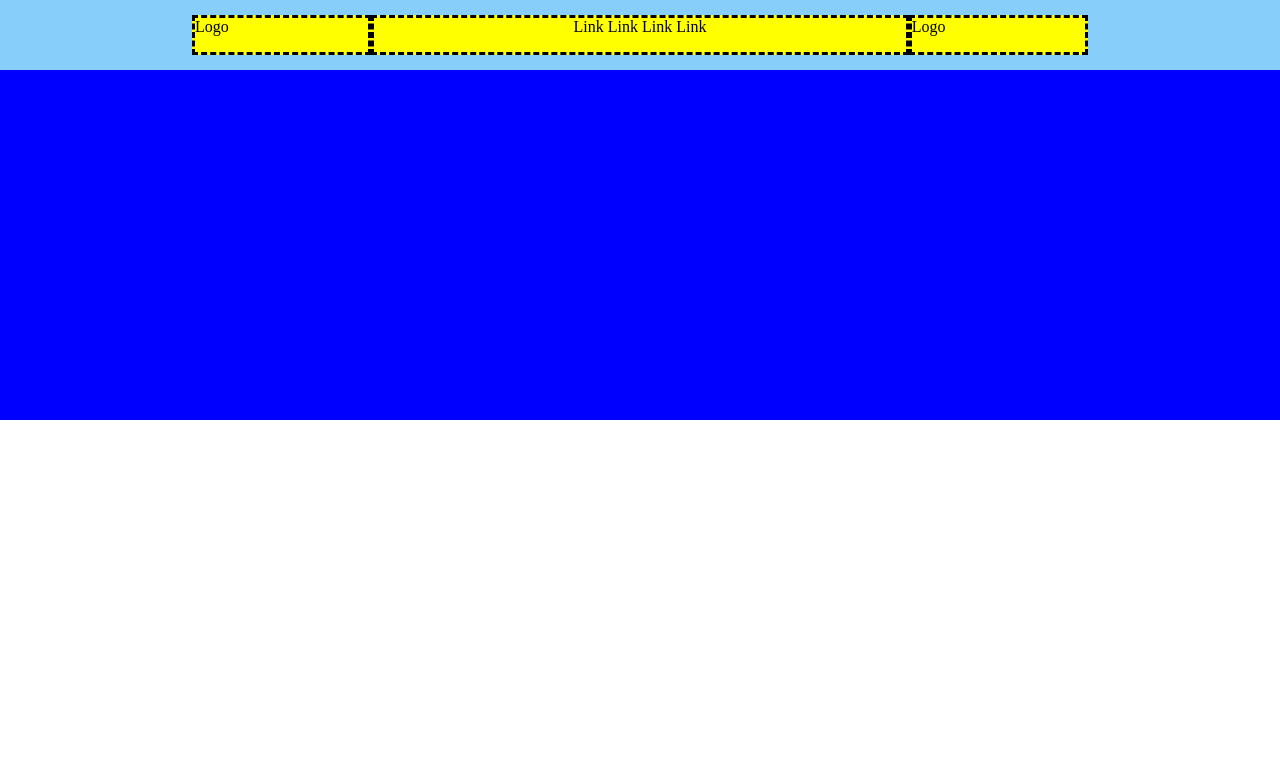
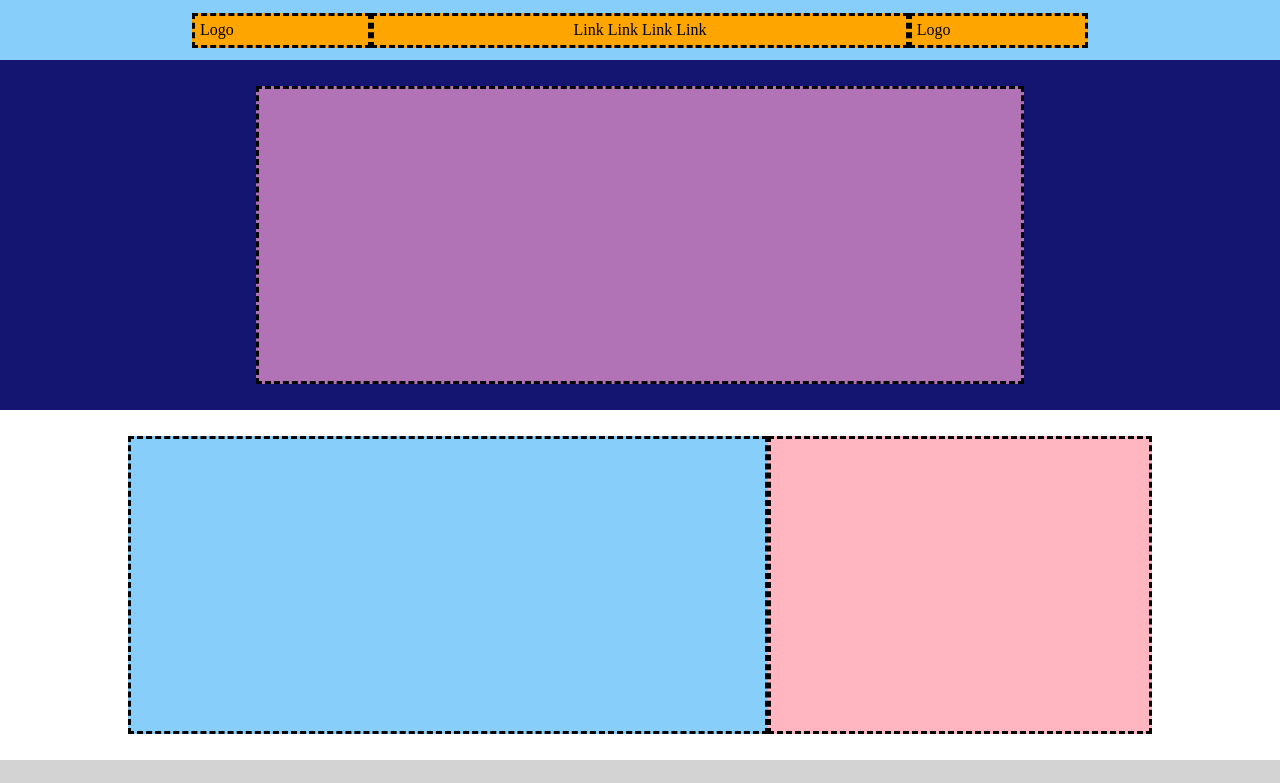
Before and after one commit to moa3337/htmlcss-struttura-discord, a plain HTML site: page index.html in a window 1280 px wide. Shown: the top 783 px of the page. Drawn offline with Linux system fonts and the light colour scheme.

Commit message:
completamento del main

```diff
--- a/css/style.css
+++ b/css/style.css
@@ -5,35 +5,81 @@
 }
 
 .title{
-    height: 70px;
+    height: 60px;
     display: flex;
+    align-items: center;
     justify-content: center;
-    align-items: center;
     background-color: lightskyblue;
 }
 
 nav{
+    width: 70%;
+    height: 35px;
     display: flex;
-    width: 70%;
-    height: 40px;
-    background-color: yellow;
+    background-color: orange;
 }
 
 .foto{
     width: 20%;
-    height: 100%;
+    padding: 5px;
     border-style: dashed;
 
 }
 
 .mylink{
+    width: 60%;
+    padding: 5px;
+    text-align: center;
     border-style: dashed;
-    width: 60%;
-    height: 100%;
-    text-align: center;
 }
 
-.first-main{
+.container{
     height: 350px;
-    background-color: blue;
+    display: flex;
+    align-items: center;
+    justify-content: center;
+    background-color: rgb(20, 20, 113);
 }
+
+.purple-box{
+    width: 60%;
+    height: 85%;
+    background-color: rgb(178, 115, 182);
+    border-style: dashed;
+}
+
+#white{
+    background-color: white;
+}
+
+#grey{
+    background-color: lightgray;
+}
+
+.big-box{
+    width: 50%;
+    height: 85%;
+    border-style: dashed;
+    background-color: lightskyblue;
+}
+
+.little-box{
+    width: 30%;
+    height: 85%;
+    border-style: dashed;
+    background-color: lightpink;
+}
+
+.last-box{
+    height: 650px;
+    display: flex;
+    align-items: center;
+    justify-content: center;
+}
+
+.green-box{
+    width: 80%;
+    height: 85%;
+    border-style: dashed;
+    background-color: green;
+}
--- a/index.html
+++ b/index.html
@@ -19,9 +19,32 @@
 
     <main>
         <!--primo blocco-->
-        <div class="first-main">
+        <div class="container">
             <div class="purple-box"></div>
         </div>
+
+        <!---blocchi centrali-->
+
+        <div class="container" id="white">
+            <div class="big-box"></div>
+            <div class="little-box"></div>
+        </div>
+
+        <div class="container" id="grey">
+            <div class="little-box"></div>
+            <div class="big-box"></div>
+        </div>
+
+        <div class="container" id="white">
+            <div class="big-box"></div>
+            <div class="little-box"></div>
+        </div>
+
+        <div class="last-box" id="grey">
+            <div class="green-box"></div>
+        </div>
+
+
     </main>
     <footer></footer>
 </body>
```
